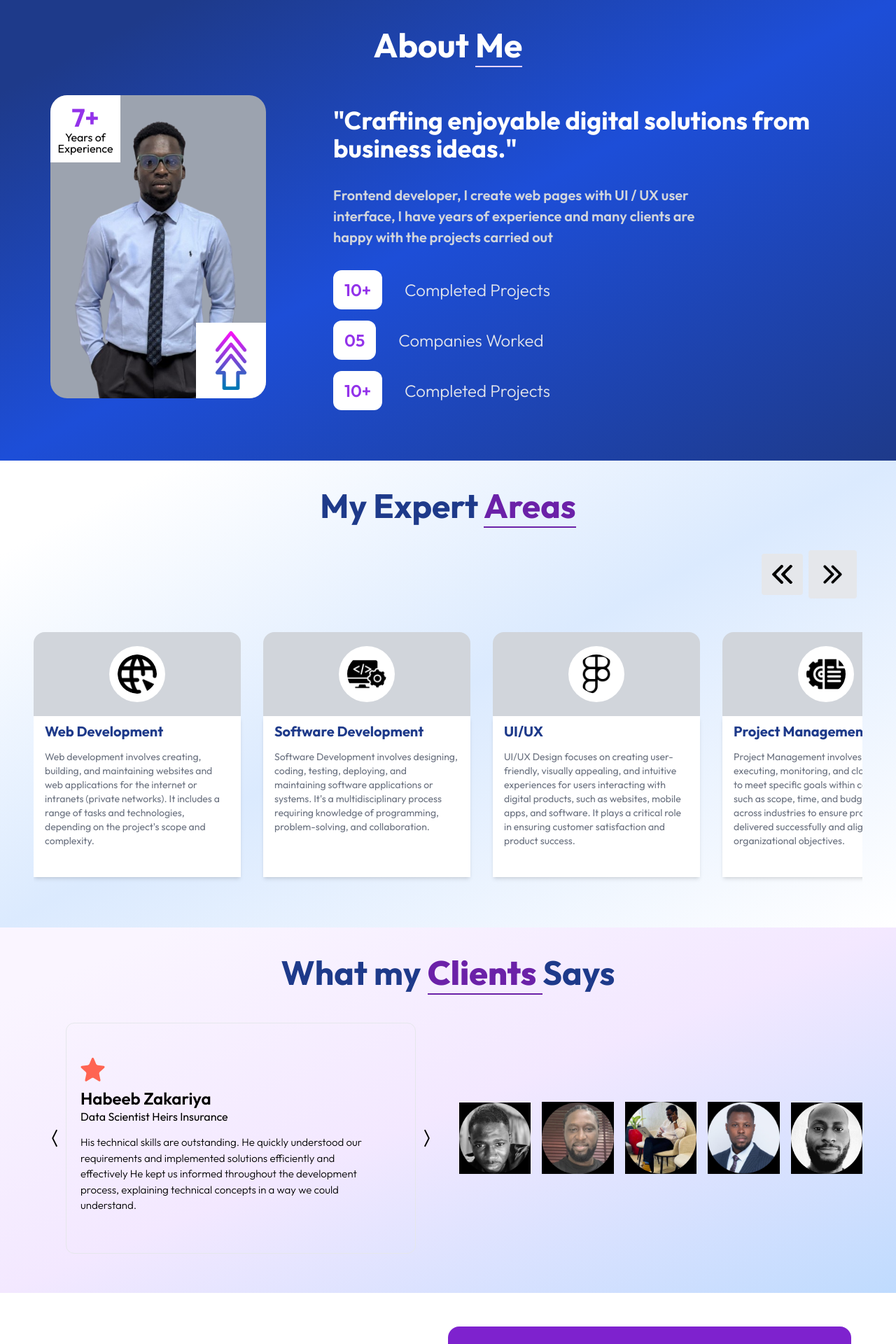
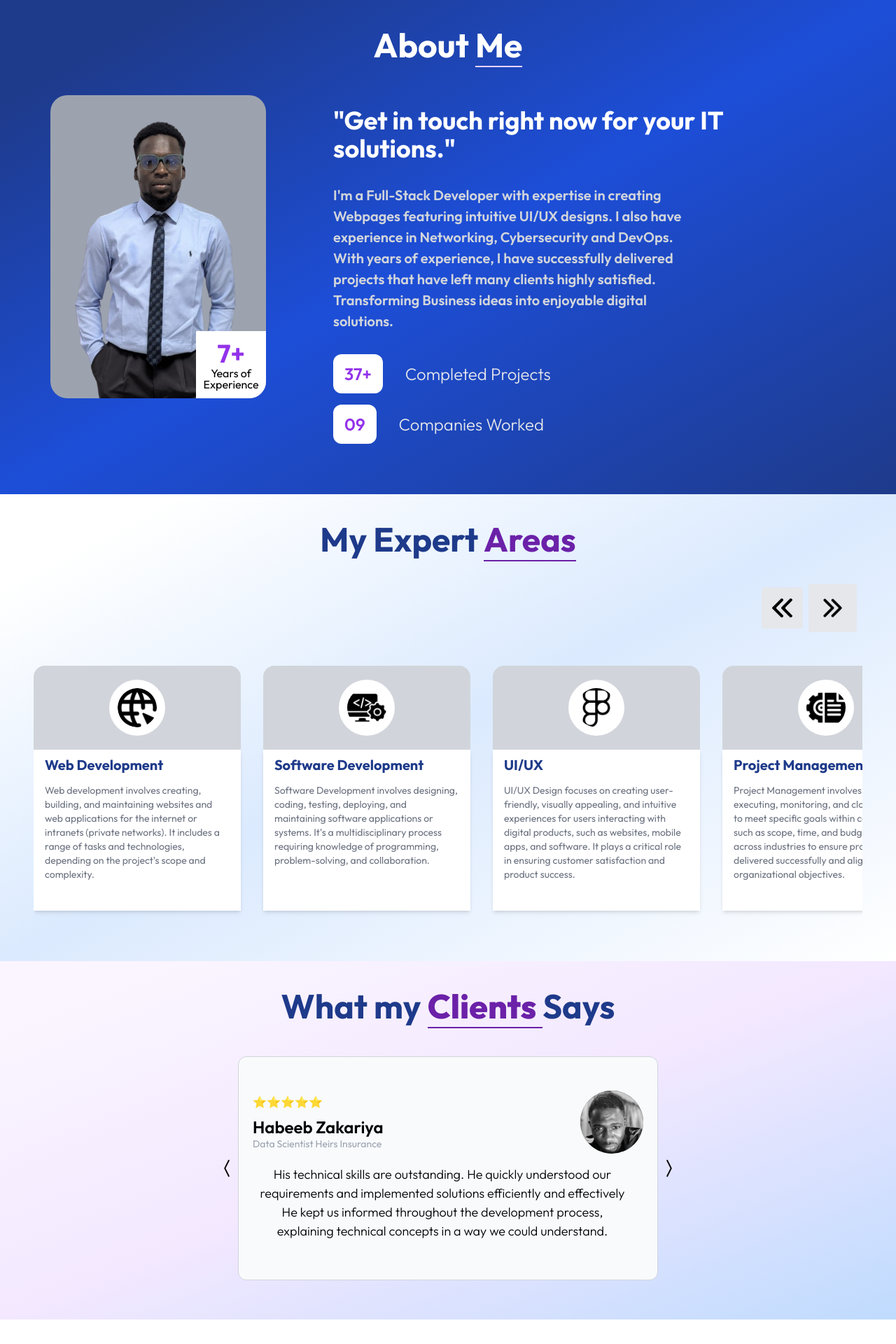
Before and after one commit to ofosh/portfolio, a React (Vite) app: page / in a window 1280 px wide. Shown: the part 800-2720 px from the top of the page at 70% size. Built offline with nearby package versions, Linux system fonts and the light colour scheme.

Commit message:
added new things

```diff
--- a/package.json
+++ b/package.json
@@ -12,7 +12,8 @@
   "dependencies": {
     "react": "^18.3.1",
     "react-dom": "^18.3.1",
-    "react-icons": "^5.4.0"
+    "react-icons": "^5.4.0",
+    "react-slick": "^0.30.3"
   },
   "devDependencies": {
     "@eslint/js": "^9.15.0",
--- a/src/assets/index.js
+++ b/src/assets/index.js
@@ -45,16 +45,12 @@ export const assets = {
 };
 export const aboutItem = [
   {
-    title: "10+",
+    title: "37+",
     desc: "Completed Projects",
   },
   {
-    title: "05",
+    title: "09",
     desc: "Companies Worked",
-  },
-  {
-    title: "10+",
-    desc: "Completed Projects",
   },
 ];
 
--- a/src/components/About.jsx
+++ b/src/components/About.jsx
@@ -14,10 +14,6 @@ const About = () => {
       </div>
       <div className="flex items-start max-w-full flex-col md:flex-row py-8 px-2 lg:px-6 lg:py-8 lg:gap-x-20 gap-6">
         <div className="relative">
-          <div className="flex flex-col items-center bg-white text-center w-[100px] px-2 py-3 absolute top-0 left-0 rounded-tl-3xl z-10 leading-none">
-            <span className="text-4xl text-purple-600 font-bold">7+</span>
-            <span>Years of Experience</span>
-          </div>
           <div className="bg-gray-400 relative px-5 rounded-3xl max-w-full">
             <img
               src={assets.about}
@@ -26,17 +22,21 @@ const About = () => {
             />
           </div>
           <div className="flex flex-col items-center bg-white text-center w-[100px] px-2 py-3 absolute rounded-br-3xl bottom-0 right-0 leading-none">
-            <img src={assets.upArrow} alt="" />
+            <span className="text-4xl text-purple-600 font-bold">7+</span>
+            <span>Years of Experience</span>
           </div>
         </div>
         <div className="full py-4 w-5/6">
           <h2 className="text-white lg:text-4xl text-2xl px-4 leading-normal font-bold mb-4 ">
-            "Crafting enjoyable digital solutions from business ideas."
+            "Get in touch right now for your IT solutions."
           </h2>
           <p className="font-semibold text-xl text-gray-300 leading-normal py-4 lg:w-[550px] px-4 w-[380px] ">
-            Frontend developer, I create web pages with UI / UX user interface,
-            I have years of experience and many clients are happy with the
-            projects carried out
+            I'm a Full-Stack Developer with expertise in creating Webpages
+            featuring intuitive UI/UX designs. I also have experience in
+            Networking, Cybersecurity and DevOps. With years of experience, I
+            have successfully delivered projects that have left many clients
+            highly satisfied. Transforming Business ideas into enjoyable digital
+            solutions.
           </p>
           {aboutItem.map((item, index) => (
             <div
--- a/src/components/Contact.jsx
+++ b/src/components/Contact.jsx
@@ -47,13 +47,13 @@ const Contact = () => {
               </span>
             </h2>
             <p className="mt-4 text-xl w-[300px]">
-              Contact me today let me help you with my services!
+              Get in touch right now for your IT solution.
             </p>
           </div>
           {/* contact-details */}
           <div className="py-6 mt-2">
             <div className="flex items-center gap-4 my-4">
-              <FaLocationDot className="text-5xl text-purple-800" />
+              <FaLocationDot className="text-4xl text-purple-800" />
               <div className="flex items-start flex-col">
                 <span className="text-xl font-normal text-gray-500">
                   Address
@@ -64,18 +64,18 @@ const Contact = () => {
               </div>
             </div>
             <div className="flex items-center gap-4 my-4">
-              <FaPhoneVolume className="text-5xl text-purple-800" />
+              <FaPhoneVolume className="text-4xl text-purple-800" />
               <div className="flex items-start flex-col">
                 <span className="text-xl font-normal text-gray-500">
                   Phone Number
                 </span>
                 <p className="text-2xl font-semibold text-purple-800">
-                  +234 7040 267 439
+                  +234 912 3229 920
                 </p>
               </div>
             </div>
             <div className="flex items-center gap-4 my-4">
-              <MdEmail className="text-5xl text-purple-800" />
+              <MdEmail className="text-4xl text-purple-800" />
               <div className="flex items-start flex-col">
                 <span className="text-xl font-normal text-gray-500">
                   Email Address
@@ -91,9 +91,7 @@ const Contact = () => {
               Share Social Media
             </h3>
             <div className="flex items-center justify-start gap-4">
-              <FaGithub className="cursor-pointer text-blue-950 text-3xl" />
-              <FaLinkedinIn className=" cursor-pointer text-blue-950 text-3xl" />
-              <FaCodepen className="cursor-pointer text-blue-950 text-3xl" />
+              <FaLinkedinIn className=" cursor-pointer bg-purple-800 rounded-full px-2 py-4 text-white text-5xl" />
             </div>
           </div>
         </div>
--- a/src/components/Hero.jsx
+++ b/src/components/Hero.jsx
@@ -20,7 +20,7 @@ export default function Hero() {
             </p>
             <div className="mt-10 flex items-center justify-center md:justify-start gap-x-6">
               <a
-                href="/src/assets/MAJEED_Resume.pdf"
+                href="/src/assets/Majeed_Resume.pdf"
                 download="Majeed's Resume"
                 className="rounded-md bg-indigo-600 px-3.5 py-2.5 text-sm font-semibold text-white shadow-xs hover:bg-indigo-500 focus-visible:outline-2 focus-visible:outline-offset-2 focus-visible:outline-indigo-600"
               >
--- a/src/components/Navbar.jsx
+++ b/src/components/Navbar.jsx
@@ -49,13 +49,17 @@ const Navbar = () => {
           </li>
         </ul>
         <div className="flex items-center">
-          <button className="px-8 text-white font-semibold text-md bg-blue-900 py-4 cursor-pointer rounded-full hidden lg:flex hover:bg-white hover:text-blue-800 transition-all hover:outline">
-            <FaPhoneVolume className=" w-16 text-blue-500 text-2xl" /> Let's
+          <button className="px-8 text-white font-semibold text-md bg-blue-900 py-4 cursor-pointer rounded-full hidden lg:flex hover:bg-white hover:text-blue-800  hover:outline">
+            <FaPhoneVolume className=" w-16 text-orange-500 text-2xl " /> Let's
             Talk
           </button>
           <RiMenuFold2Fill
             className={`${
-              showMobile == "light" ? <RiCloseLargeFill /> : <RiMenuFold2Fill />
+              !showMobile === "light" ? (
+                <RiCloseLargeFill />
+              ) : (
+                <RiMenuFold2Fill />
+              )
             } ml-2 text-5xl text-blue-950 md:hidden`}
             onClick={() => setShowMobile(true)}
           />
@@ -64,7 +68,7 @@ const Navbar = () => {
         <div
           className={`${
             showMobile ? "fixed w-full" : "w-0 h-0"
-          } fixed w-full right-0 top-0 bottom-0  overflow-hidden mt-4 px-4  transition-all`}
+          } fixed w-full right-0 top-0 bottom-0  overflow-hidden mt-4 px-4  transition-all bg-white`}
         >
           <div className="flex justify-end px-3 items-center">
             <RiCloseLargeFill
@@ -72,7 +76,7 @@ const Navbar = () => {
               onClick={() => setShowMobile(false)}
             />
           </div>
-          <ul className="lg:hidden items-end flex flex-col max-w-full px-5 py-8 bg-blue-700  text-lg">
+          <ul className="md:hidden items-end flex flex-col max-w-full px-5 mt-3 py-8 bg-blue-700  text-lg">
             <li className="inline-block text-lg text-white border-b-2 w-full text-right font-medium ml-4 transition-all hover:text-orange-500">
               <a href="#Home" className="ml-4">
                 Home
--- a/src/components/Testimonial.jsx
+++ b/src/components/Testimonial.jsx
@@ -3,7 +3,6 @@ import { testimonials } from "../assets";
 import { BsChevronCompactLeft } from "react-icons/bs";
 import { BsChevronCompactRight } from "react-icons/bs";
 import { useState } from "react";
-import { RxDotFilled } from "react-icons/rx";
 
 const Testimonial = () => {
   const [currentIndex, setCurrentIndex] = useState(0);
@@ -17,9 +16,6 @@ const Testimonial = () => {
     const isLastSlide = currentIndex === testimonials.length - 1;
     const newIndex = isLastSlide ? 0 : currentIndex + 1;
     setCurrentIndex(newIndex);
-  };
-  const goToSlide = (slideIndex) => {
-    setCurrentIndex(slideIndex);
   };
 
   return (
@@ -37,27 +33,46 @@ const Testimonial = () => {
         </h2>
       </div>
       <div className="flex items-center justify-start gap-4 flex-col md:flex-row">
-        <div className="py-8 px-4 w-full flex flex-row items-center justify-start">
+        <div className="py-8 px-4 w-full flex flex-row items-center justify-center">
           <BsChevronCompactLeft
             size={30}
             onClick={prevSlide}
             className="cursor-pointer"
           />
-          <div className=" h-full border overflow-x-hidden rounded-xl flex items-center w-[500px]   ease-in duration-500 py-12 px-5 ">
+          <div className=" h-full border-gray-300 border overflow-x-hidden rounded-xl flex items-center w-[600px]   ease-in duration-500 py-12 px-5 bg-slate-50">
             {testimonials.map(
               (item, index) =>
                 index === currentIndex && (
                   <div
                     key={index}
-                    className="flex flex-shrink-0 ease-in duration-300. overflow-x-hidden flex-row items-center "
+                    className="flex  ease-in duration-300. overflow-x-hidden flex-row items-center "
                   >
                     <div>
-                      <img src={item.rating} width={35} className="mb-2" />
-                      <h3 className="font-semibold text-2xl ">{item.name}</h3>
-                      <h5 className="leading-tight w-[250px]">
-                        {item.position}
-                      </h5>
-                      <p className="py-2 mt-2 font-light leading-normal md:text-[15px] md:w-[25%] w-[13%] mr-4 text-sm">
+                      <div className="flex items-center justify-between flex-col-reverse md:flex-row ">
+                        <div>
+                          <p
+                            width={35}
+                            className="mb-2 text-center md:text-left"
+                          >
+                            ⭐⭐⭐⭐⭐
+                          </p>
+                          <h3 className="font-semibold  text-center md:text-left text-2xl ">
+                            {item.name}
+                          </h3>
+                          <h5 className="leading-tight text-center md:text-left text-[14px] text-gray-400">
+                            {item.position}
+                          </h5>
+                        </div>
+                        <div>
+                          <img
+                            src={item.imgUrl}
+                            alt={item.name}
+                            width={90}
+                            className="rounded-full"
+                          />
+                        </div>
+                      </div>
+                      <p className="py-2 mt-2 font-light leading-normal md:text-[18px] text-center mr-4 text-sm">
                         {item.desc}
                       </p>
                     </div>
@@ -71,30 +86,6 @@ const Testimonial = () => {
             size={30}
           />
         </div>
-        {/* <div className="flex justify-center">
-        {testimonials.map((slide, slideIndex) => (
-          <div
-            key={slideIndex}
-            className="text-2xl cursor-pointer"
-            onClick={() => goToSlide(slideIndex)}
-          >
-            <RxDotFilled className="text-blue-500" />
-          </div>
-        ))}
-      </div> */}
-        <div className=" flex items-center justify-between gap-4">
-          {testimonials.map((item, index) => (
-            <div key={index}>
-              <img
-                className="w-[650px] object-cover"
-                height={450}
-                width={550}
-                src={item.imgUrl}
-                alt={item.name}
-              />
-            </div>
-          ))}
-        </div>
       </div>
     </div>
   );
```
Also changed, not shown: 2 other files (tests, documents, lock files or other folders).
